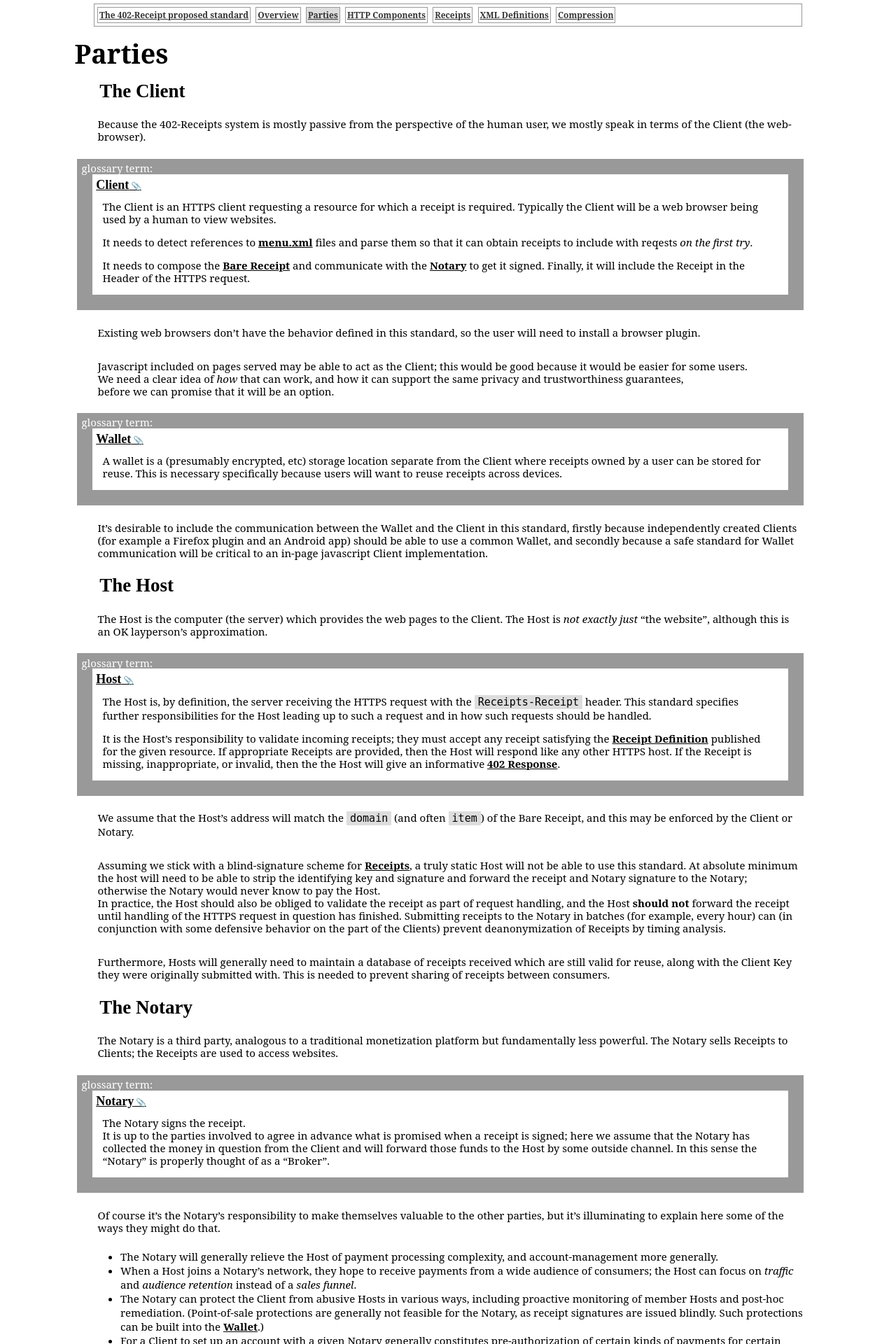
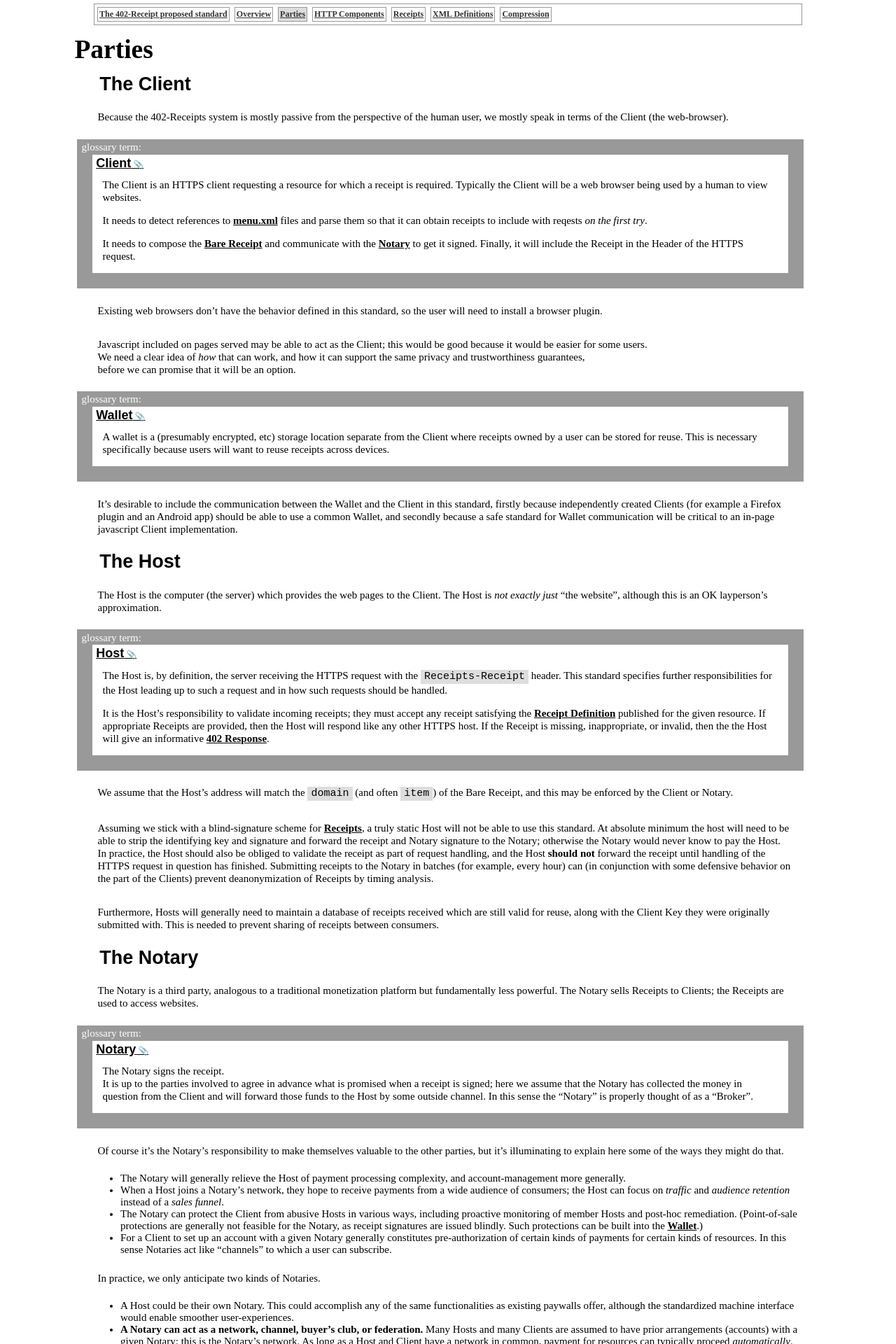
Before and after one commit to erikpukinskis/direct-monetization-static, a Jekyll site: the page built from _proposal/03_parties.markdown, in a window 1280 px wide. Shown: the top 1920 px of the page at 70% size. Built offline with Jekyll 4.4.1, drawn with Linux system fonts in a browser that asks for light colours.

Commit message:
font family shouldn't be quoted

```diff
--- a/assets/main.scss
+++ b/assets/main.scss
@@ -9,8 +9,8 @@ $font-color: {{ site.site_colors.primary_font }};
 $secondary-font-color: {{ site.site_colors.secondary_font }};
 $tertiary-font-color: {{ site.site_colors.tertiary_font }};
 
-$heading-font: 'sans-serif';
-$content-font: 'serif';
-$code-font: 'monospace';
+$heading-font: sans-serif;
+$content-font: serif;
+$code-font: monospace;
 
 @import "master";
```
